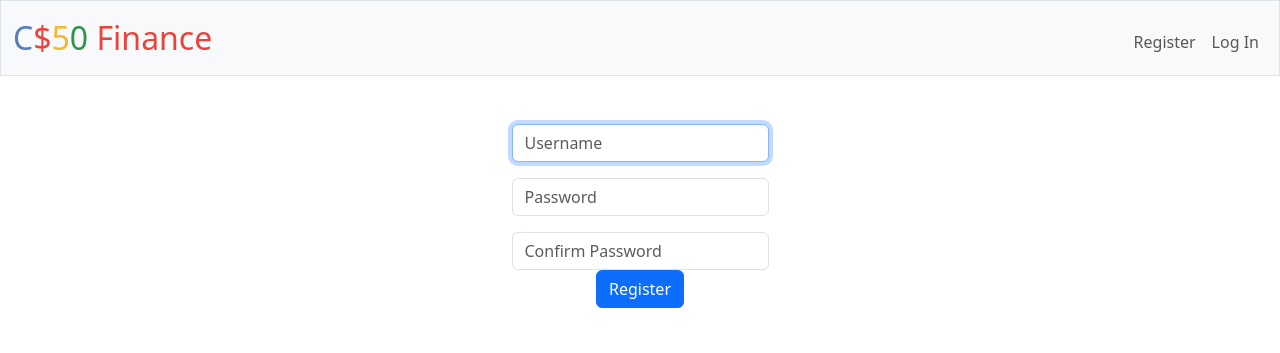
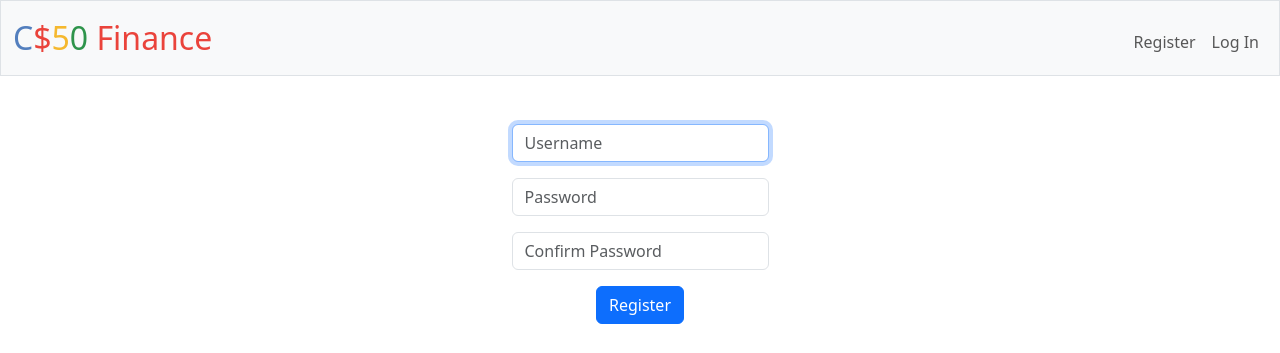
Before and after one commit to gonzalogonzalosiempre-code/cs50-projects-February-2026, a Flask app: page /register in a window 1280 px wide. Shown: the top 353 px of the page. Run offline with Flask 3, Linux system fonts and the light colour scheme; some libraries are stand-ins or nearby versions.

Commit message:
Sun, May 31, 2026, 8:07 AM +02:00

```diff
--- a/finance/templates/register.html
+++ b/finance/templates/register.html
@@ -12,7 +12,7 @@
         <div class="mb-3">
             <input class="form-control mx-auto w-auto" name="password" placeholder="Password" type="password">
         </div>
-        <div>
+        <div class="mb-3">
             <input class="form-control mx-auto w-auto" name="Confirmation" placeholder="Confirm Password" type="password">
         </div>
         <button class="btn btn-primary" type="submit">Register</button>
```
